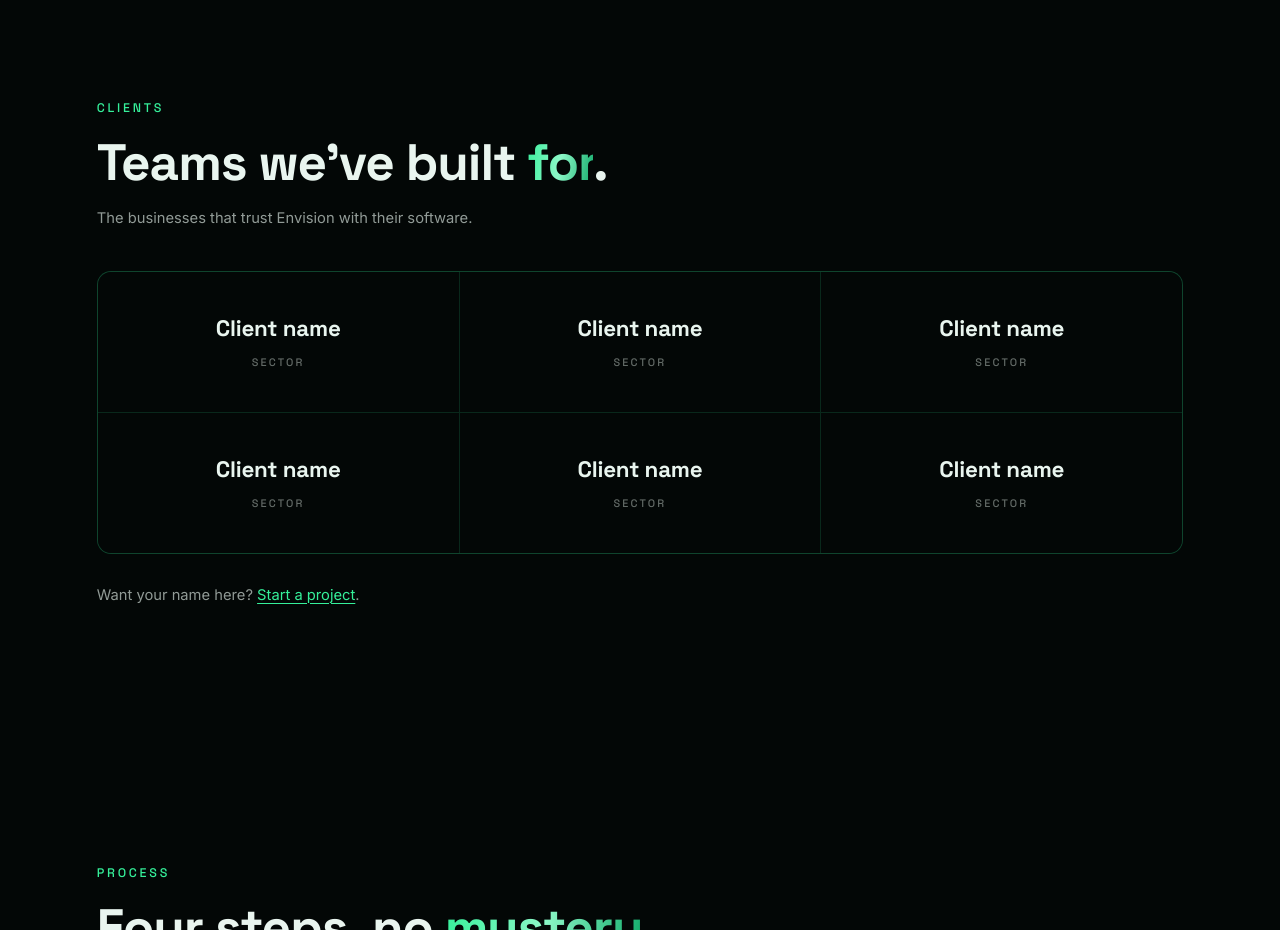
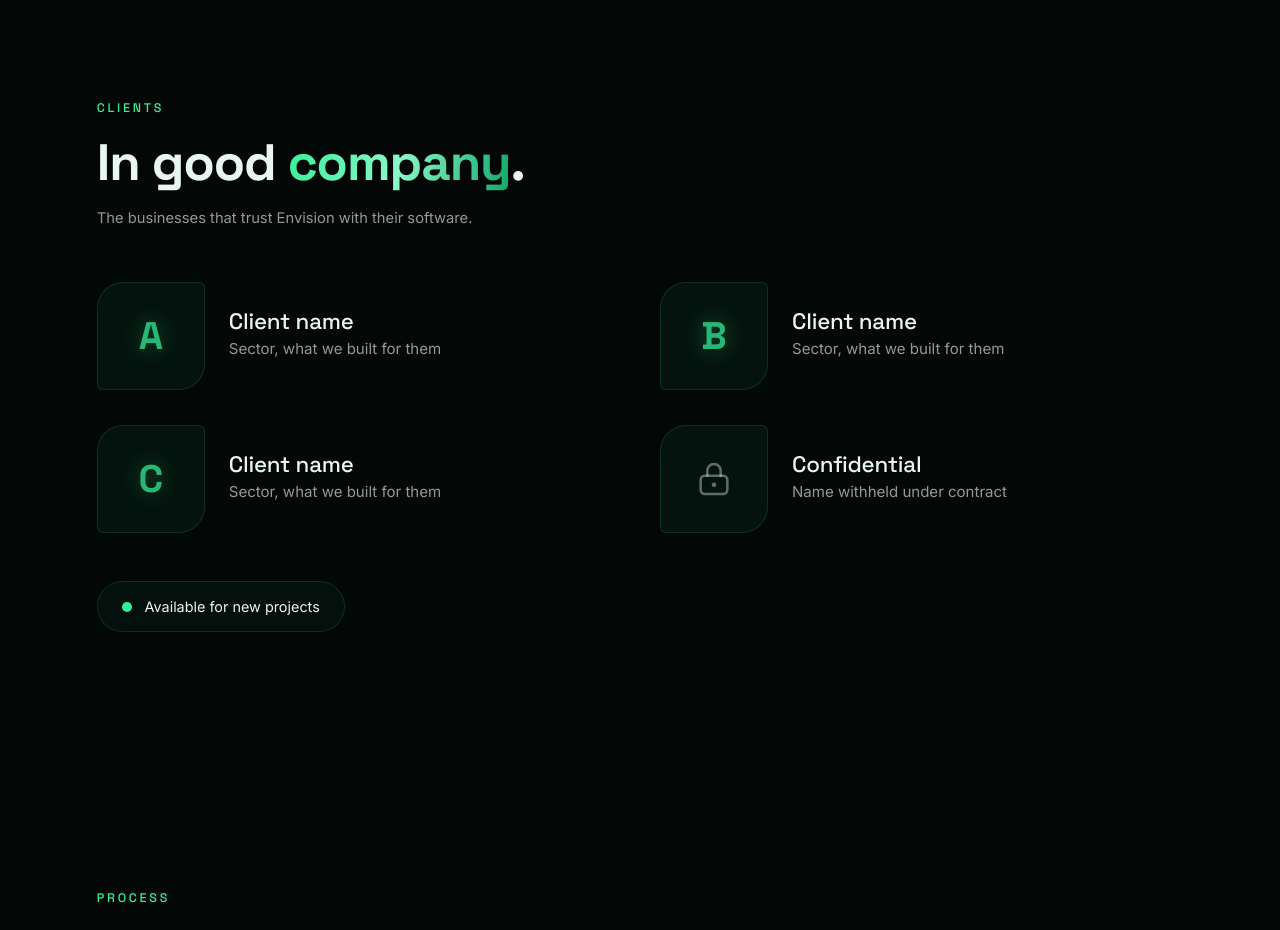
Before and after one commit to wagwan321/Envision, a plain HTML site: page index.html in a window 1280 px wide. Shown: the part 2100-3030 px from the top of the page. Drawn offline with nearby package versions, Linux system fonts and the light colour scheme.

Commit message:
Rebuild the clients section as logo chips with descriptions
Replace the flat name grid with a pattern closer to the reference site:
each client is a lens-cornered chip (logo or monogram) beside its name
and a line on what we built. Adds a padlock chip for NDA clients and a
pulsing availability badge.

Co-Authored-By: Claude Opus 5 (1M context) <noreply@anthropic.com>
Claude-Session: https://claude.ai/code/session_017BCKo2YzFA1zx7Ypa7WqU4

```diff
--- a/index.html
+++ b/index.html
@@ -141,50 +141,61 @@
     <section class="section" id="clients">
       <div class="wrap section-pad">
         <p class="eyebrow reveal">Clients</p>
-        <h2 class="reveal">Teams we've built <span class="grad">for</span>.</h2>
+        <h2 class="reveal">In good <span class="grad">company</span>.</h2>
         <p class="section-note reveal">The businesses that trust Envision with their software.</p>
 
         <!--
-          To add a client, copy one block below and set the name and sector.
-          For a real logo, replace the <span class="client-name"> line with:
-              <img class="client-logo" src="assets/clients/name.png" alt="Company name">
-          Logos look best as wide PNGs or SVGs on a transparent background.
+          To add a client, copy one .client block and set the name and description.
+          For a real logo, swap the <span class="client-mono"> for:
+              <img src="assets/clients/name.png" width="82" height="82" alt="Company name">
+          Square-ish PNG or SVG on a transparent or white background works best.
         -->
-        <div class="client-grid">
+        <div class="client-row">
 
           <div class="client reveal">
-            <span class="client-name">Client name</span>
-            <span class="client-kind">Sector</span>
+            <span class="client-chip"><span class="client-mono">A</span></span>
+            <div class="client-meta">
+              <h3>Client name</h3>
+              <p>Sector, what we built for them</p>
+            </div>
           </div>
 
           <div class="client reveal">
-            <span class="client-name">Client name</span>
-            <span class="client-kind">Sector</span>
+            <span class="client-chip"><span class="client-mono">B</span></span>
+            <div class="client-meta">
+              <h3>Client name</h3>
+              <p>Sector, what we built for them</p>
+            </div>
           </div>
 
           <div class="client reveal">
-            <span class="client-name">Client name</span>
-            <span class="client-kind">Sector</span>
+            <span class="client-chip"><span class="client-mono">C</span></span>
+            <div class="client-meta">
+              <h3>Client name</h3>
+              <p>Sector, what we built for them</p>
+            </div>
           </div>
 
           <div class="client reveal">
-            <span class="client-name">Client name</span>
-            <span class="client-kind">Sector</span>
-          </div>
-
-          <div class="client reveal">
-            <span class="client-name">Client name</span>
-            <span class="client-kind">Sector</span>
-          </div>
-
-          <div class="client reveal">
-            <span class="client-name">Client name</span>
-            <span class="client-kind">Sector</span>
+            <span class="client-chip client-chip-nda" aria-hidden="true">
+              <svg width="40" height="40" viewBox="0 0 24 24" fill="none" stroke="currentColor" stroke-width="1.5" stroke-linecap="round" stroke-linejoin="round">
+                <rect x="4" y="10" width="16" height="11" rx="2.5"></rect>
+                <path d="M8 10V7a4 4 0 0 1 8 0v3"></path>
+                <circle cx="12" cy="15.5" r="1.4" fill="currentColor" stroke="none"></circle>
+              </svg>
+            </span>
+            <div class="client-meta">
+              <h3>Confidential</h3>
+              <p>Name withheld under contract</p>
+            </div>
           </div>
 
         </div>
 
-        <p class="client-cta reveal">Want your name here? <a href="#contact">Start a project</a>.</p>
+        <p class="client-badge reveal">
+          <span class="pulse"><span></span></span>
+          Available for new projects
+        </p>
       </div>
     </section>
 
--- a/styles.css
+++ b/styles.css
@@ -391,74 +391,84 @@ a:hover { color: #8CF7C7; }
 /* ---------- Clients ---------- */
 .section-note { color: var(--muted); font-size: 0.92rem; margin-bottom: 2.5rem; }
 
-.client-grid {
+.client-row {
+  margin-top: clamp(2rem, 5vw, 3.2rem);
   display: grid;
-  grid-template-columns: repeat(3, 1fr);
-  gap: 1px;                      /* hairlines drawn by the gap over a lit ground */
-  background: var(--line);
+  grid-template-columns: repeat(2, minmax(0, 1fr));
+  align-items: center;
+  gap: 2.2rem 2.5rem;
+}
+.client { display: flex; align-items: center; gap: 1.5rem; }
+
+/* Lens chip: opposing corners, one pair round and one pair tight */
+.client-chip {
+  flex-shrink: 0;
+  display: grid;
+  place-items: center;
+  width: 108px;
+  height: 108px;
+  background: rgba(53, 240, 154, 0.05);
   border: 1px solid var(--line);
-  border-radius: var(--radius);
-  overflow: hidden;
+  border-radius: 26px 6px 26px 6px;
+  transition: transform 500ms cubic-bezier(0.22, 1, 0.36, 1),
+              border-color 500ms ease, box-shadow 500ms ease;
 }
-.client {
-  position: relative;
-  display: flex;
-  flex-direction: column;
+.client:hover .client-chip {
+  transform: translateY(-4px);
+  border-color: rgba(53, 240, 154, 0.42);
+  box-shadow: 0 14px 40px rgba(53, 240, 154, 0.14);
+}
+.client-chip img {
+  width: 82px;
+  height: 82px;
+  object-fit: contain;
+  filter: grayscale(1) brightness(1.6) opacity(0.7);
+  transition: filter 500ms ease;
+}
+.client:hover .client-chip img { filter: grayscale(0) brightness(1) opacity(1); }
+
+/* Monogram stand-in until a real logo is dropped in */
+.client-mono {
+  font-family: var(--font-display);
+  font-weight: 700;
+  font-size: 2.4rem;
+  line-height: 1;
+  color: var(--em);
+  opacity: 0.75;
+  text-shadow: 0 0 22px rgba(53, 240, 154, 0.45);
+}
+.client-chip-nda { color: rgba(233, 245, 239, 0.4); }
+
+.client-meta h3 { font-size: 1.4rem; margin-bottom: 0.2rem; font-weight: 500; }
+.client-meta p { color: var(--muted); font-size: 0.94rem; max-width: 24rem; }
+
+/* Pulsing availability badge */
+.client-badge {
+  margin-top: clamp(2rem, 4vw, 3rem);
+  display: inline-flex;
   align-items: center;
-  justify-content: center;
-  gap: 0.35rem;
-  min-height: 140px;
-  padding: 2rem 1.25rem;
-  text-align: center;
-  background: var(--bg);
-  transition: background-color 300ms ease, box-shadow 300ms ease;
+  gap: 0.8rem;
+  border: 1px solid var(--line);
+  border-radius: 999px;
+  padding: 0.8rem 1.5rem;
+  font-size: 0.9rem;
+  color: var(--text);
+  background: rgba(53, 240, 154, 0.04);
 }
-.client::before {
+.pulse { position: relative; width: 10px; height: 10px; flex-shrink: 0; }
+.pulse span { position: absolute; inset: 0; border-radius: 50%; background: var(--em); }
+.pulse::before {
   content: "";
   position: absolute;
   inset: 0;
-  background: radial-gradient(ellipse at center, rgba(53, 240, 154, 0.1) 0%, transparent 70%);
-  opacity: 0;
-  transition: opacity 300ms ease;
-  pointer-events: none;
+  border-radius: 50%;
+  background: var(--em);
+  animation: ping 1.8s cubic-bezier(0.22, 1, 0.36, 1) infinite;
 }
-.client:hover { background: rgba(53, 240, 154, 0.04); }
-.client:hover::before { opacity: 1; }
-
-.client-name {
-  position: relative;
-  font-family: var(--font-display);
-  font-weight: 700;
-  font-size: clamp(1.1rem, 2vw, 1.4rem);
-  letter-spacing: -0.01em;
-  color: var(--text);
-  transition: color 300ms ease, text-shadow 300ms ease;
+@keyframes ping {
+  from { transform: scale(1);   opacity: 0.7; }
+  to   { transform: scale(2.8); opacity: 0; }
 }
-.client:hover .client-name { color: var(--em); text-shadow: 0 0 24px rgba(53, 240, 154, 0.45); }
-
-.client-kind {
-  position: relative;
-  font-family: var(--font-display);
-  font-size: 0.68rem;
-  font-weight: 500;
-  letter-spacing: 0.2em;
-  text-transform: uppercase;
-  color: rgba(233, 245, 239, 0.42);
-}
-
-/* Optional real logo, in place of .client-name */
-.client-logo {
-  position: relative;
-  max-width: 78%;
-  max-height: 54px;
-  width: auto;
-  object-fit: contain;
-  filter: grayscale(1) brightness(1.7) opacity(0.62);
-  transition: filter 300ms ease;
-}
-.client:hover .client-logo { filter: grayscale(0) brightness(1.05) opacity(1); }
-
-.client-cta { margin-top: 1.8rem; font-size: 0.92rem; color: var(--muted); }
 
 /* ---------- Process ---------- */
 .steps {
@@ -629,7 +639,7 @@ html.anim-ready .hero-title .line-inner { transform: translateY(110%); }
 @media (max-width: 900px) {
   .bento { grid-template-columns: 1fr 1fr; }
   .card-feature { grid-column: span 2; }
-  .client-grid { grid-template-columns: 1fr 1fr; }
+  .client-row { grid-template-columns: minmax(0, 1fr); }
   .why-grid { grid-template-columns: 1fr; }
   .steps { grid-template-columns: 1fr 1fr; }
   .contact-grid { grid-template-columns: 1fr; }
@@ -642,6 +652,12 @@ html.anim-ready .hero-title .line-inner { transform: translateY(110%); }
   .steps { grid-template-columns: 1fr; }
   .hero-inner { padding-block: 8rem 4rem; }
   .nav-cta { padding: 0.6rem 1rem; font-size: 0.86rem; }
+  .client { gap: 1.1rem; }
+  .client-chip { width: 72px; height: 72px; border-radius: 18px 4px 18px 4px; }
+  .client-chip img { width: 52px; height: 52px; }
+  .client-chip-nda svg { width: 30px; height: 30px; }
+  .client-mono { font-size: 1.7rem; }
+  .client-meta h3 { font-size: 1.2rem; }
   .orb { filter: blur(60px); }
 }
 
@@ -649,7 +665,8 @@ html.anim-ready .hero-title .line-inner { transform: translateY(110%); }
 @media (prefers-reduced-motion: reduce) {
   html { scroll-behavior: auto; }
   .orb, .hero-scroll span, .marquee-track { animation: none; }
-  .btn, .email-copy, .nav, .card, .client, .client-name, .client-logo { transition: none; }
+  .btn, .email-copy, .nav, .card, .client-chip, .client-chip img { transition: none; }
+  .pulse::before { animation: none; }
   .glow { display: none; }
   html.anim-ready .reveal,
   html.anim-ready .hero-el { opacity: 1; }
```
